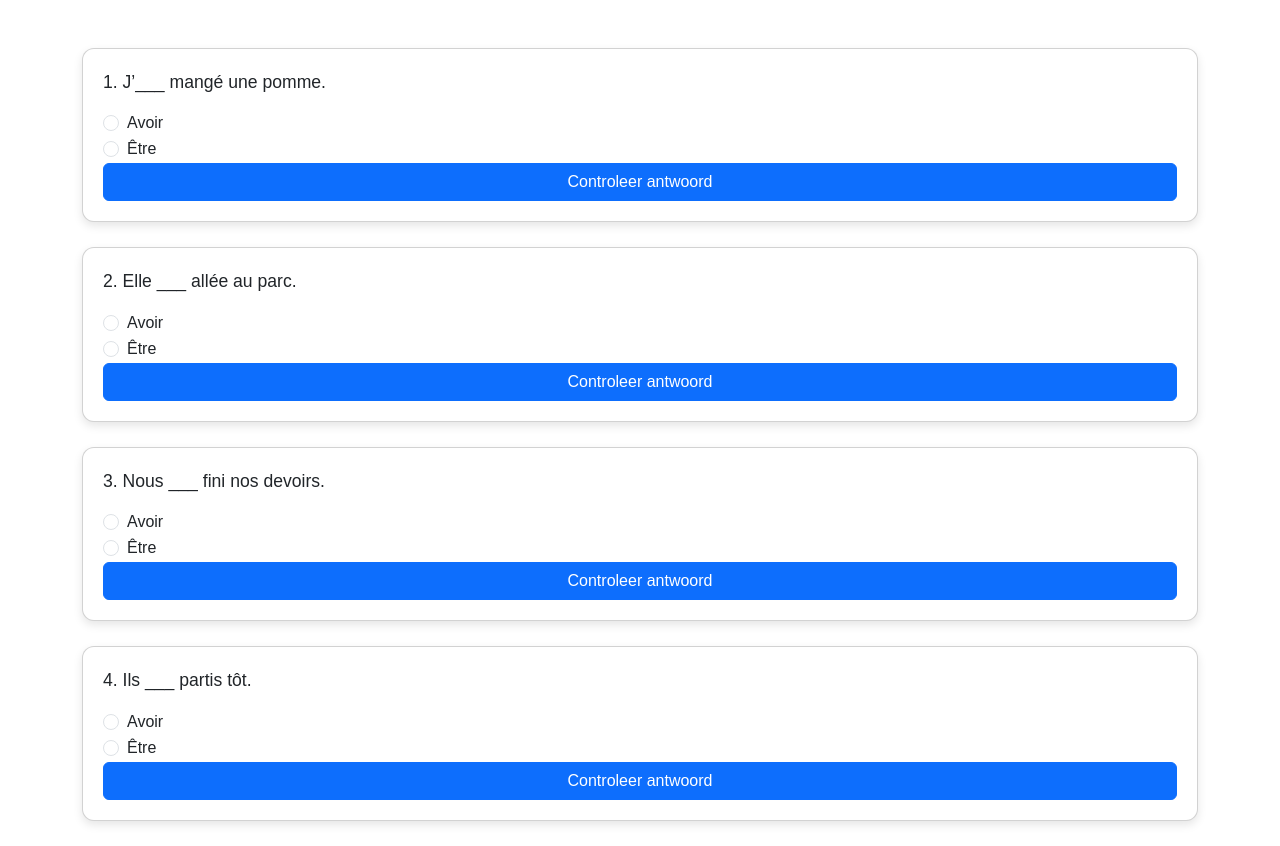
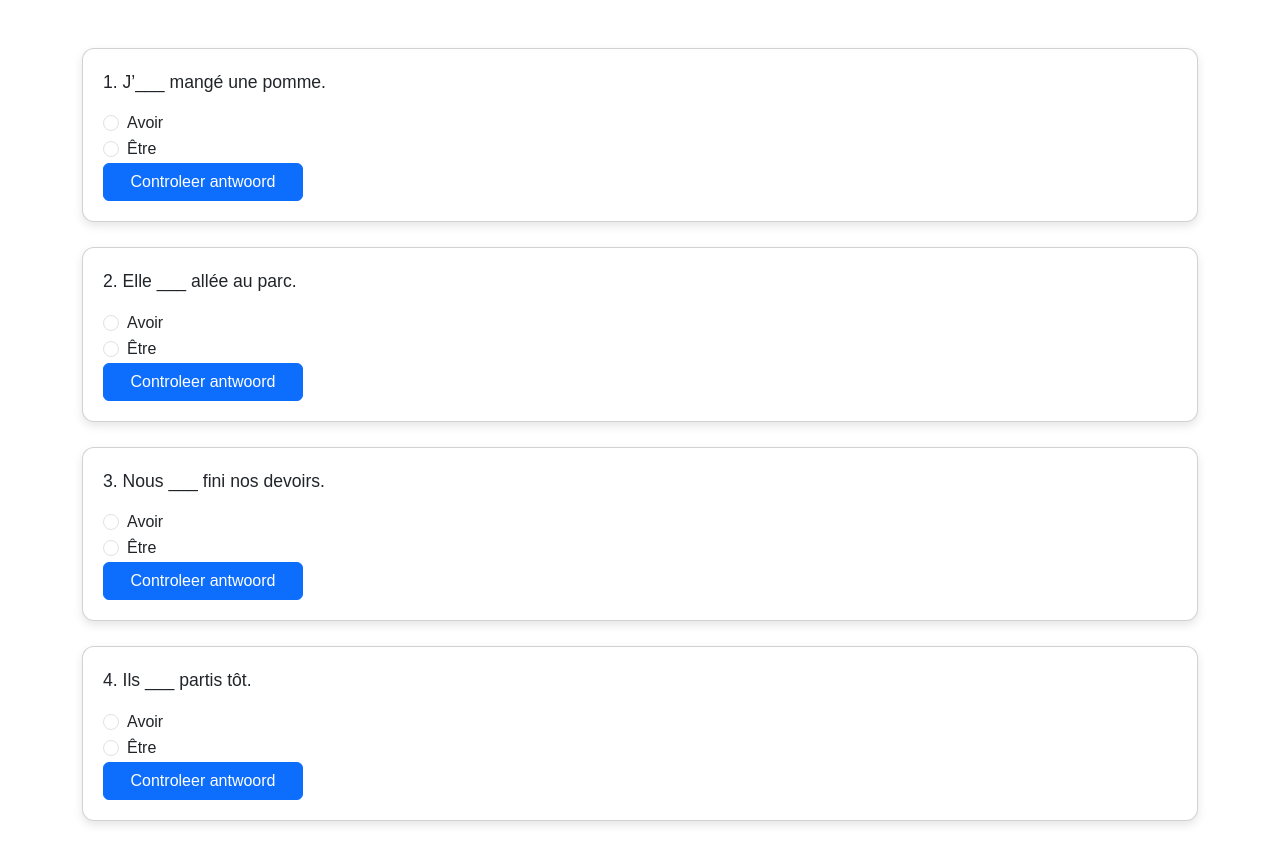
Before and after one commit to Mi97429/pass-compos-, a plain HTML site: page index.html in a window 1280 px wide. Drawn offline with nearby package versions, Linux system fonts and the light colour scheme.

Commit message:
Update index.html

```diff
--- a/index.html
+++ b/index.html
@@ -6,6 +6,9 @@
   <meta name="viewport" content="width=device-width, initial-scale=1.0">
   <link href="https://cdn.jsdelivr.net/npm/bootstrap@5.3.2/dist/css/bootstrap.min.css" rel="stylesheet">
   <style>
+    .btn-small {
+  width: 200px; /* of bv 40% */
+}
     body { background-color: #ffffff; font-family: Arial, sans-serif; }
     .card { border-radius: 12px; box-shadow: 0 4px 10px rgba(0,0,0,0.1); padding: 20px; margin-bottom: 25px; }
     .tip { font-size: 0.95rem; margin-top: 10px; display:none; }
@@ -26,7 +29,7 @@
       <input class="form-check-input" type="radio" name="q1" value="etre" id="q1b">
       <label class="form-check-label" for="q1b">Être</label>
     </div>
-    <button class="btn btn-primary btn-check-answer" type="button" data-question="q1" data-answer="avoir" data-correct="J’ai mangé une pomme." data-feedback="Avoir wordt gebruikt bij handelingen of acties. Hier is 'manger' een actie die iemand uitvoert op iets (de appel).">Controleer antwoord</button>
+    <button class="btn-small btn btn-primary btn-check-answer" type="button" data-question="q1" data-answer="avoir" data-correct="J’ai mangé une pomme." data-feedback="Avoir wordt gebruikt bij handelingen of acties. Hier is 'manger' een actie die iemand uitvoert op iets (de appel).">Controleer antwoord</button>
     <div class="tip text-success" id="tip-q1"></div>
   </div>
 
@@ -41,7 +44,7 @@
       <input class="form-check-input" type="radio" name="q2" value="etre" id="q2b">
       <label class="form-check-label" for="q2b">Être</label>
     </div>
-    <button class="btn btn-primary btn-check-answer" type="button" data-question="q2" data-answer="etre" data-correct="Elle est allée au parc." data-feedback="Être wordt gebruikt bij beweging. 'Aller' beschrijft een beweging van de persoon naar een plek. Er is geen direct object.">Controleer antwoord</button>
+    <button class="btn-small btn btn-primary btn-check-answer" type="button" data-question="q2" data-answer="etre" data-correct="Elle est allée au parc." data-feedback="Être wordt gebruikt bij beweging. 'Aller' beschrijft een beweging van de persoon naar een plek. Er is geen direct object.">Controleer antwoord</button>
     <div class="tip text-success" id="tip-q2"></div>
   </div>
 
@@ -56,7 +59,7 @@
       <input class="form-check-input" type="radio" name="q3" value="etre" id="q3b">
       <label class="form-check-label" for="q3b">Être</label>
     </div>
-    <button class="btn btn-primary btn-check-answer" type="button" data-question="q3" data-answer="avoir" data-correct="Nous avons fini nos devoirs." data-feedback="Avoir wordt gebruikt bij handelingen of acties. 'Finir' is een actie die iets voltooit, het heeft een object: de opdrachten.">Controleer antwoord</button>
+    <button class="btn-small btn btn-primary btn-check-answer" type="button" data-question="q3" data-answer="avoir" data-correct="Nous avons fini nos devoirs." data-feedback="Avoir wordt gebruikt bij handelingen of acties. 'Finir' is een actie die iets voltooit, het heeft een object: de opdrachten.">Controleer antwoord</button>
     <div class="tip text-success" id="tip-q3"></div>
   </div>
 
@@ -71,7 +74,7 @@
       <input class="form-check-input" type="radio" name="q4" value="etre" id="q4b">
       <label class="form-check-label" for="q4b">Être</label>
     </div>
-    <button class="btn btn-primary btn-check-answer" type="button" data-question="q4" data-answer="etre" data-correct="Ils sont partis tôt." data-feedback="Être wordt gebruikt bij beweging. 'Partir' beschrijft het vertrekken van de personen. Er is geen direct object en het is een beweging.">Controleer antwoord</button>
+    <button class="btn-small btn btn-primary btn-check-answer" type="button" data-question="q4" data-answer="etre" data-correct="Ils sont partis tôt." data-feedback="Être wordt gebruikt bij beweging. 'Partir' beschrijft het vertrekken van de personen. Er is geen direct object en het is een beweging.">Controleer antwoord</button>
     <div class="tip text-success" id="tip-q4"></div>
   </div>
 </div>
```
